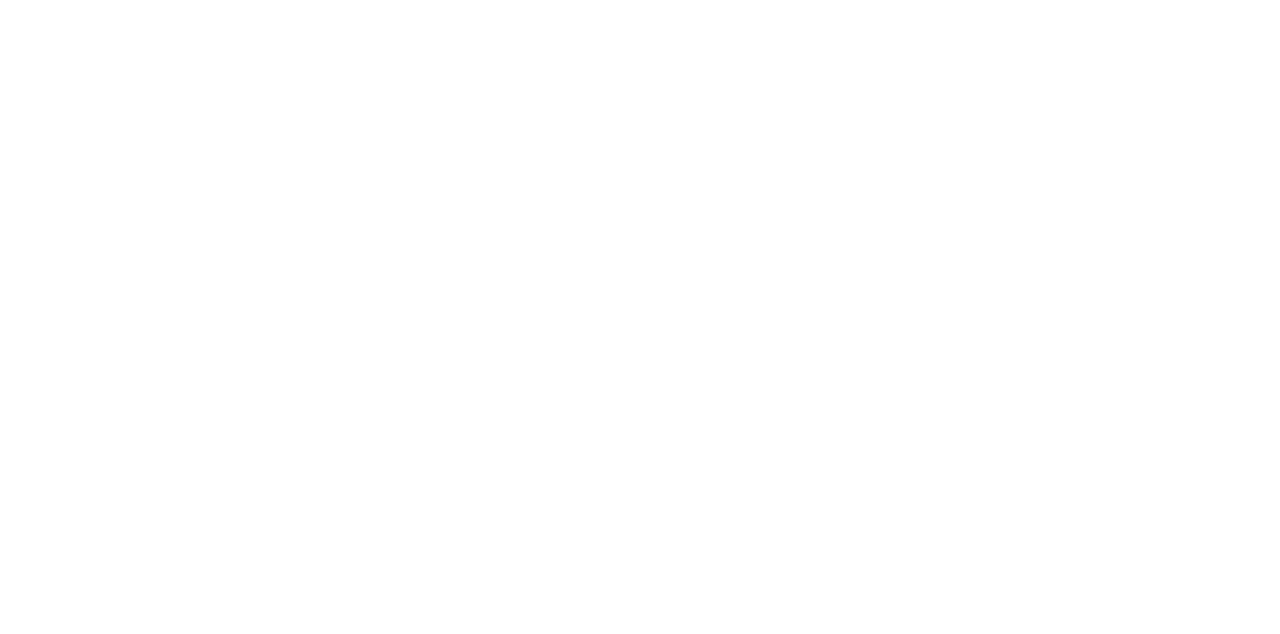
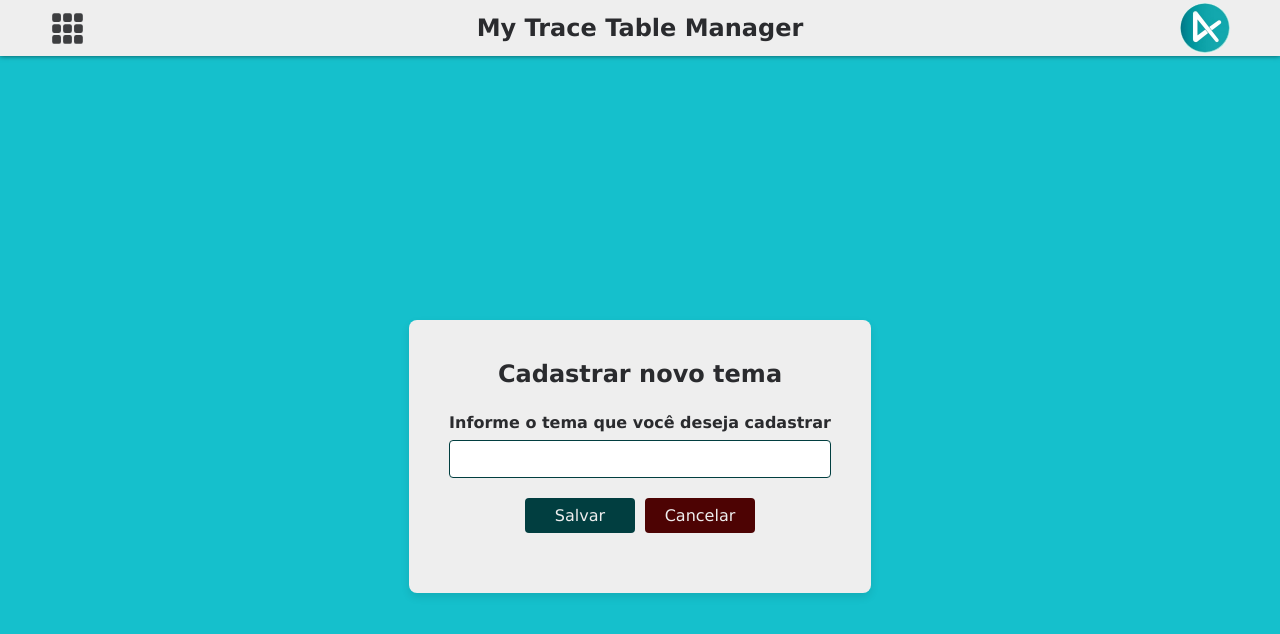
Before and after one commit to a4s-ufpb/My-Trace-Table-Manager, a React (Vite) app: page /#/new-theme in a window 1280 px wide. Before the commit this address had no page. Shown: the top 634 px of the page. Built offline with nearby package versions, Linux system fonts and the light colour scheme.

Commit message:
Feito a parte de temas

```diff
--- a/src/contexts/TraceTableContext.jsx
+++ b/src/contexts/TraceTableContext.jsx
@@ -8,6 +8,7 @@
         file: null,
         qtdVariables: 1,
         qtdSteps: 1,
+        themes: [],
     });
 
     return (
--- a/src/main.jsx
+++ b/src/main.jsx
@@ -2,6 +2,7 @@
 import { createRoot } from 'react-dom/client';
 import App from './App.jsx';
 import "./index.css";
+import "./styles/globals.css"
 import { HashRouter, Route, Routes } from 'react-router-dom';
 import Home from './routes/Home/index.jsx';
 import About from './routes/About/index.jsx';
@@ -9,6 +10,7 @@
 import { TraceTableProvider } from './contexts/TraceTableContext.jsx';
 import ShownTable from './routes/TraceTable/ShownTable/index.jsx';
 import ExpectedTable from './routes/TraceTable/ExpectedTable/index.jsx';
+import NewTheme from './routes/Themes/NewTheme/index.jsx';
 
 createRoot(document.getElementById('root')).render(
   <StrictMode>
@@ -23,6 +25,7 @@
             <Route path="/showntable" element={<ShownTable />} />
             <Route path="/expectedtable" element={<ExpectedTable />} />
             {/* <Route path="/listexercices" element={<Exercices />} /> */}
+            <Route path="/new-theme" element={<NewTheme />} />
           </Route>
         </Routes>
       </HashRouter>
--- a/src/routes/Exercices/NewExercice/index.jsx
+++ b/src/routes/Exercices/NewExercice/index.jsx
@@ -8,15 +8,22 @@
     const [file, setFile] = useState(null)
     const [qtdVariables, setVariables] = useState(1)
     const [qtdSteps, setSteps] = useState(1)
+    const [selectedThemes, setSelectedThemes] = useState([]);
 
     const navigate = useNavigate()
 
     const [lastTable, setLastTable] = useState(null);
+    const [themes, setThemes] = useState([]);
 
     useEffect(() => {
         const tables = JSON.parse(localStorage.getItem("traceTables")) || [];
         if (tables.length > 0) {
             setLastTable(tables[tables.length - 1]);
+        }
+
+        const savedThemes = JSON.parse(localStorage.getItem('themes')) || []
+        if (savedThemes.length > 0) {
+            setThemes(savedThemes);
         }
     }, []);
 
@@ -24,22 +31,38 @@
         setFile(event.target.files[0])
     }
 
+    function handleThemeChange(event) {
+        const { value, checked } = event.target;
+        if (checked) {
+            setSelectedThemes([...selectedThemes, value]);
+        } else {
+            setSelectedThemes(selectedThemes.filter((theme) => theme !== value));
+        }
+    }
+
     function handleSubmit(event) {
         event.preventDefault();
         const newId = lastTable ? lastTable.id + 1 : 1;
-        setTraceData({ id: newId, file, qtdVariables, qtdSteps });
+        setTraceData({
+            id: newId,
+            file,
+            qtdVariables,
+            qtdSteps,
+            themes: selectedThemes
+        });
         navigate("/showntable");
     }
 
     return (
         <div className="background">
-            <div className={styles.formBg}>
+            <div className="form-bg">
                 <h2>Cadastrar nova Trace-Table</h2>
                 <form onSubmit={handleSubmit}>
                     <div>
                         <label htmlFor="img-tracetable">Forneça a
                             imagem do código</label>
                         <input
+                            className="form-input"
                             type="file"
                             name="img-tracetable"
                             id="img-tracetable"
@@ -51,6 +74,7 @@
                         <label htmlFor="quant-variables">Quantidade de
                             variáveis do código</label>
                         <input
+                            className="form-input"
                             type="number"
                             name="quant-variables"
                             id="quant-variables"
@@ -66,6 +90,7 @@
                         <label htmlFor="quant-steps">Quantidade de
                             passos que a trace table vai ter</label>
                         <input
+                            className="form-input"
                             type="number"
                             name="quant-steps"
                             id="quant-steps"
@@ -76,6 +101,25 @@
                             onChange={(e) => setSteps(parseInt(e.target.value))}
                         />
                     </div>
+                    <div className={styles.selectionThemes}>
+                        <label>Escolha os temas</label>
+                        <div className={styles.optionsTheme}>
+                            {themes.map((theme, index) => (
+                                <div key={index} className={styles.itensTheme}>
+                                    <input
+                                        type="checkbox"
+                                        name={theme.name}
+                                        id={theme.name}
+                                        value={theme.name}
+                                        onChange={handleThemeChange}
+                                        required
+                                    />
+                                    <label htmlFor={theme.name}>{theme.name}</label>
+                                </div>
+                            ))}
+                            <button onClick={() => navigate("/new-theme")} className={styles.btnNewTheme}>Cadastrar novo tema</button>
+                        </div>
+                    </div>
                     <div className="btn-container">
                         <button type="submit" className="btn-next">Prosseguir</button>
                         <button type="button" onClick={() => navigate("/")} className="btn-cancel">Cancelar</button>
--- a/src/routes/Home/index.jsx
+++ b/src/routes/Home/index.jsx
@@ -8,9 +8,10 @@
     return (
         <div className="background">
             <div className={styles.home}>
-                <Button text="Cadastrar Exercício" action={() => navigate("/newexercice")}/>
+                <Button text="Cadastrar Exercício" action={() => navigate("/newexercice")} />
                 {/* <Button text="Listar exercícios" action={() => navigate("/listexercices")} /> */}
-                <Button text="Sobre" action={() => navigate("/about")}/>
+                <Button text="Sobre" action={() => navigate("/about")} />
+                <Button text="Cadastrar Tema" action={() => navigate("new-theme")} />
             </div>
         </div>
     )
--- /dev/null
+++ b/src/routes/Themes/NewTheme/index.jsx
@@ -0,0 +1,49 @@
+import { useState } from "react";
+import { useNavigate } from "react-router-dom";
+
+export default function NewTheme() {
+    const [theme, setTheme] = useState("");
+    const navigate = useNavigate();
+
+    function handleSubmit(event) {
+        event.preventDefault();
+        const savedThemes = JSON.parse(localStorage.getItem("themes")) || [];
+
+        const lastId = savedThemes.length > 0 ? savedThemes[savedThemes.length - 1].id : 0;
+        const newTheme = { id: lastId + 1, name: theme };
+
+        const updatedThemes = [...savedThemes, newTheme];
+
+        localStorage.setItem("themes", JSON.stringify(updatedThemes));
+
+        setTheme("");
+        console.log("Temas salvos:", updatedThemes);
+    }
+
+    return (
+        <div className="background">
+            <div className="form-bg">
+                <h2>Cadastrar novo tema</h2>
+                <form onSubmit={handleSubmit}>
+                    <div>
+                        <label htmlFor="theme">Informe o tema que você deseja cadastrar</label>
+                        <input
+                            className="form-input"
+                            type="text"
+                            name="theme"
+                            id="theme"
+                            minLength="2 "
+                            value={theme}
+                            onChange={(e) => setTheme(e.target.value)}
+                            required
+                        />
+                    </div>
+                    <div className="btn-container">
+                        <button type="submit" className="btn-next">Salvar</button>
+                        <button type="button" onClick={() => navigate("/")} className="btn-cancel">Cancelar</button>
+                    </div>
+                </form>
+            </div>
+        </div>
+    )
+}
--- a/src/routes/TraceTable/ShownTable/index.jsx
+++ b/src/routes/TraceTable/ShownTable/index.jsx
@@ -6,7 +6,7 @@
 
 export default function ShownTable() {
 
-    const navigate = useNavigate()
+    const navigate = useNavigate();
 
     const { traceData } = useContext(TraceTableContext);
 
@@ -42,6 +42,7 @@
             id: traceData.id,
             qtdSteps: traceData.qtdSteps,
             qtdVariables: traceData.qtdVariables,
+            themes: traceData.themes,
             img: traceData.file,
             header: headerTable,
             shownTable: shownTableData,
@@ -52,6 +53,20 @@
         updatedTables.push(newTraceTable);
 
         localStorage.setItem('traceTables', JSON.stringify(updatedTables));
+        console.log("visualizar: ", newTraceTable)
+    }
+
+    const cancelOperation = () => {
+        const savedTables = JSON.parse(localStorage.getItem('traceTables')) || [];
+        if (savedTables.length > 0) {
+            const lastTable = savedTables[savedTables.length - 1];
+
+            const updatedTables = savedTables.filter(t => t.id !== lastTable.id);
+
+            localStorage.setItem("traceTables", JSON.stringify(updatedTables));
+            console.log("Tabelas após cancelar:", updatedTables);
+        }
+        navigate("/");
     }
 
     const handleInputChange = (row, col, value) => {
@@ -138,7 +153,7 @@
                     }}
                     disabled={!isValid}
                 >Prosseguir</button>
-                <button onClick={() => navigate("/newexercice")} className="btn-cancel">Cancelar</button>
+                <button onClick={cancelOperation} className="btn-cancel">Cancelar</button>
             </div>
         </div>
     );
--- a/src/routes/TraceTable/traceTable.css
+++ b/src/routes/TraceTable/traceTable.css
@@ -37,10 +37,10 @@
     font-weight: 600;
 }
 
-input:focus {
-    outline: 2px solid var(--primary-green);
-}
-
 .disabled-cell {
     background-color: var(--primary-green);
 }
+
+input:focus:not(input[type="checkbox"]) {
+    outline: 2px solid var(--primary-green);
+}
--- /dev/null
+++ b/src/styles/globals.css
@@ -0,0 +1,87 @@
+.form-bg {
+    display: flex;
+    justify-content: center;
+    align-items: center;
+    flex-direction: column;
+    margin: 30px 0;
+    padding: 40px 40px 0;
+    border-radius: 8px;
+    box-shadow: 0 4px 8px rgba(0, 0, 0, 0.1);
+    background-color: var(--primary-white);
+}
+
+.btn-container {
+    display: flex;
+    flex-direction: row;
+    align-items: center;
+    justify-content: center;
+    gap: 10px;
+    padding-bottom: 40px;
+}
+
+.btn-next,
+.btn-edit,
+.btn-cancel {
+    width: 110px;
+    height: 35px;
+    color: var(--primary-white);
+    border: none;
+    border-radius: 4px;
+    cursor: pointer;
+    font-size: 16px;
+}
+
+.btn-next {
+    background: var(--primary-green);
+}
+
+.btn-edit {
+    background-color: var(--secondary-blue);
+}
+
+.btn-cancel {
+    background: #4d0303;
+}
+
+.btn-cancel:hover, .btn-edit:hover {
+    transform: scale(1.03);
+}
+
+.btn-next:disabled {
+    background: #ccc;
+    cursor: not-allowed;
+}
+
+.btn-next:hover:not(:disabled) {
+    transform: scale(1.03);
+}
+
+form {
+    width: 100%;
+    max-width: 500px;
+}
+
+h2 {
+    margin-bottom: 25px;
+    color: var(--primary-black);
+}
+
+form div {
+    display: flex;
+    flex-direction: column;
+    margin-bottom: 20px;
+}
+
+label {
+    margin-bottom: 8px;
+    font-weight: 600;
+    color: var(--primary-black);
+}
+
+.form-input {
+    padding: 10px;
+    border: 1px solid var(--primary-green);
+    border-radius: 4px;
+    font-size: 14px;
+    text-align: start;
+}
```
Also changed, not shown: src/index.css (+0 -46 lines), src/routes/Exercices/NewExercice/styles.module.css (+19 -32 lines).
